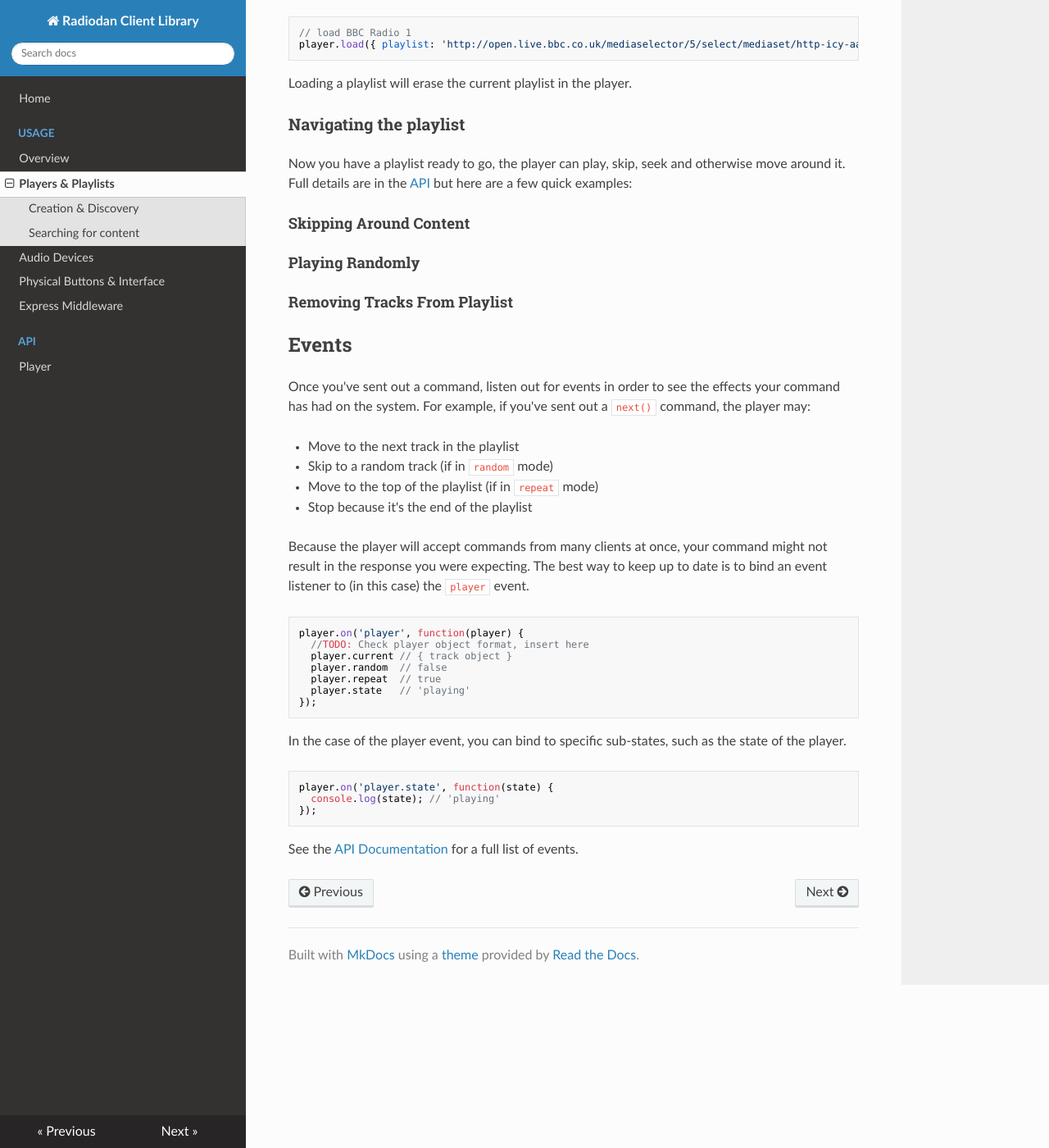
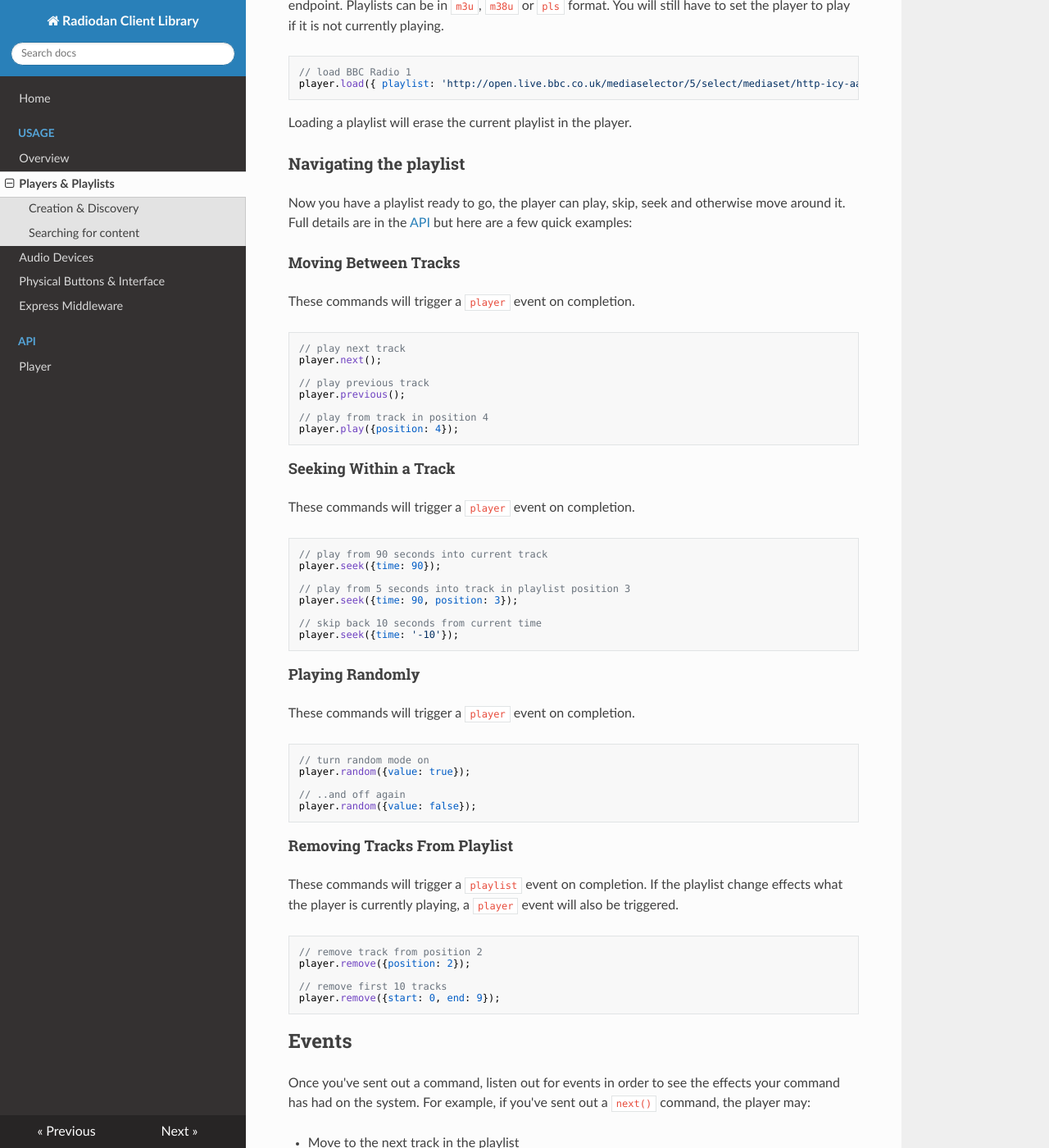
Before and after one commit to radiodan/radiodan-client.js, an MkDocs documentation site: the page built from docs/usage/players-playlists.md, in a window 1280 px wide and 1400 px high, scrolled down 1696 px. Shown: the whole window at 82% size. Built offline with MkDocs 1.6.1, drawn with Linux system fonts in a browser that asks for light colours; nearby versions of some CDN libraries; old or Windows-style settings are respelled for this version of MkDocs.

Commit message:
Finish off command examples for player & playlist

````diff
--- a/docs/usage/players-playlists.md
+++ b/docs/usage/players-playlists.md
@@ -97,11 +98,57 @@ Now you have a playlist ready to go, the player can play, skip, seek and
 otherwise move around it. Full details are in the [API](api/player) but here
 are a few quick examples:
 
-#### Skipping Around Content
+#### Moving Between Tracks
+These commands will trigger a `player` event on completion.
+
+```javascript
+// play next track
+player.next();
+
+// play previous track
+player.previous();
+
+// play from track in position 4
+player.play({position: 4});
+```
+
+#### Seeking Within a Track
+These commands will trigger a `player` event on completion.
+
+```javascript
+// play from 90 seconds into current track
+player.seek({time: 90});
+
+// play from 5 seconds into track in playlist position 3
+player.seek({time: 90, position: 3});
+
+// skip back 10 seconds from current time
+player.seek({time: '-10'});
+```
 
 #### Playing Randomly
+These commands will trigger a `player` event on completion.
+
+```javascript
+// turn random mode on
+player.random({value: true});
+
+// ..and off again
+player.random({value: false});
+```
 
 #### Removing Tracks From Playlist
+These commands will trigger a `playlist` event on completion. If the playlist
+change effects what the player is currently playing, a `player` event will also
+be triggered.
+
+```javascript
+// remove track from position 2
+player.remove({position: 2});
+
+// remove first 10 tracks
+player.remove({start: 0, end: 9});
+```
 
 ## Events
 
@@ -137,4 +184,4 @@ player.on('player.state', function(state) {
 });
 ```
 
-See the [API Documentation](../api/player.md#events) for a full list of events.
+See the [API Documentation](api/player#events) for a full list of events.
````
Also changed, not shown: other parts of docs/usage/players-playlists.md (+1 -0 lines).
